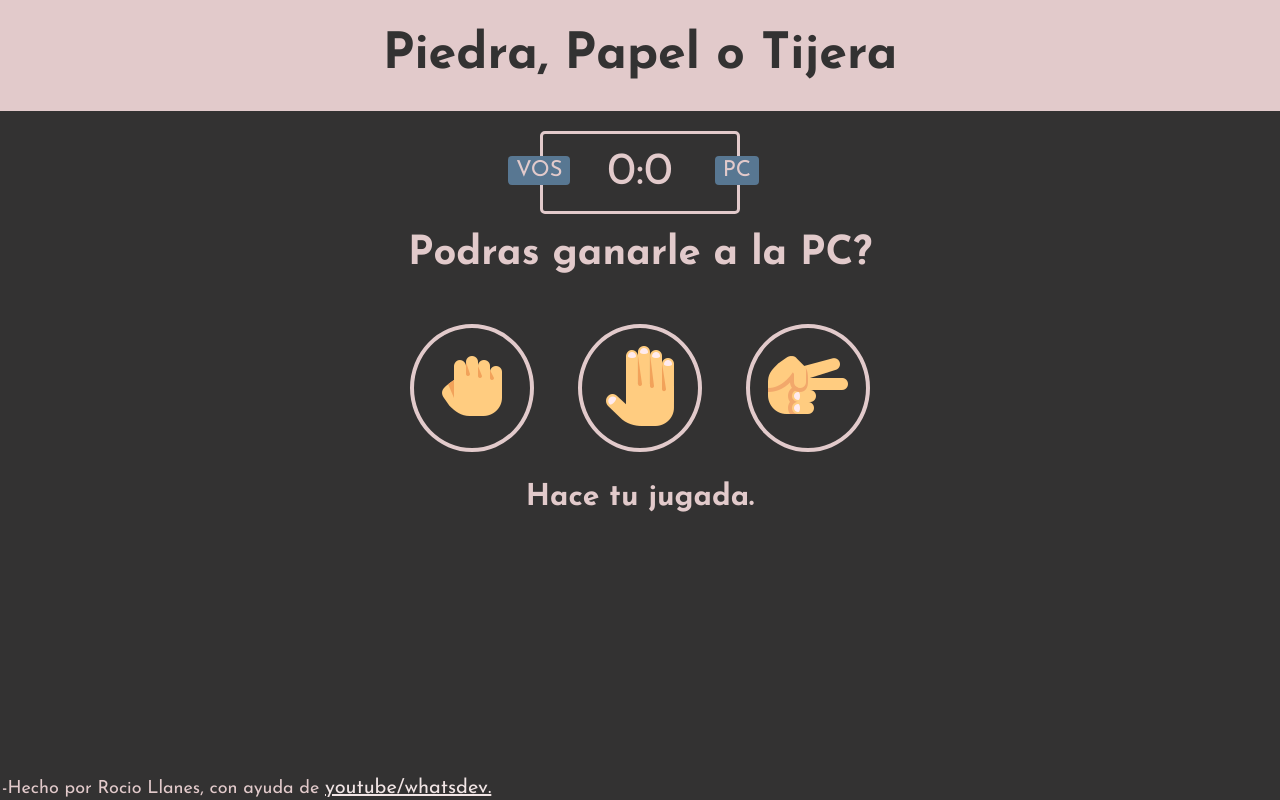
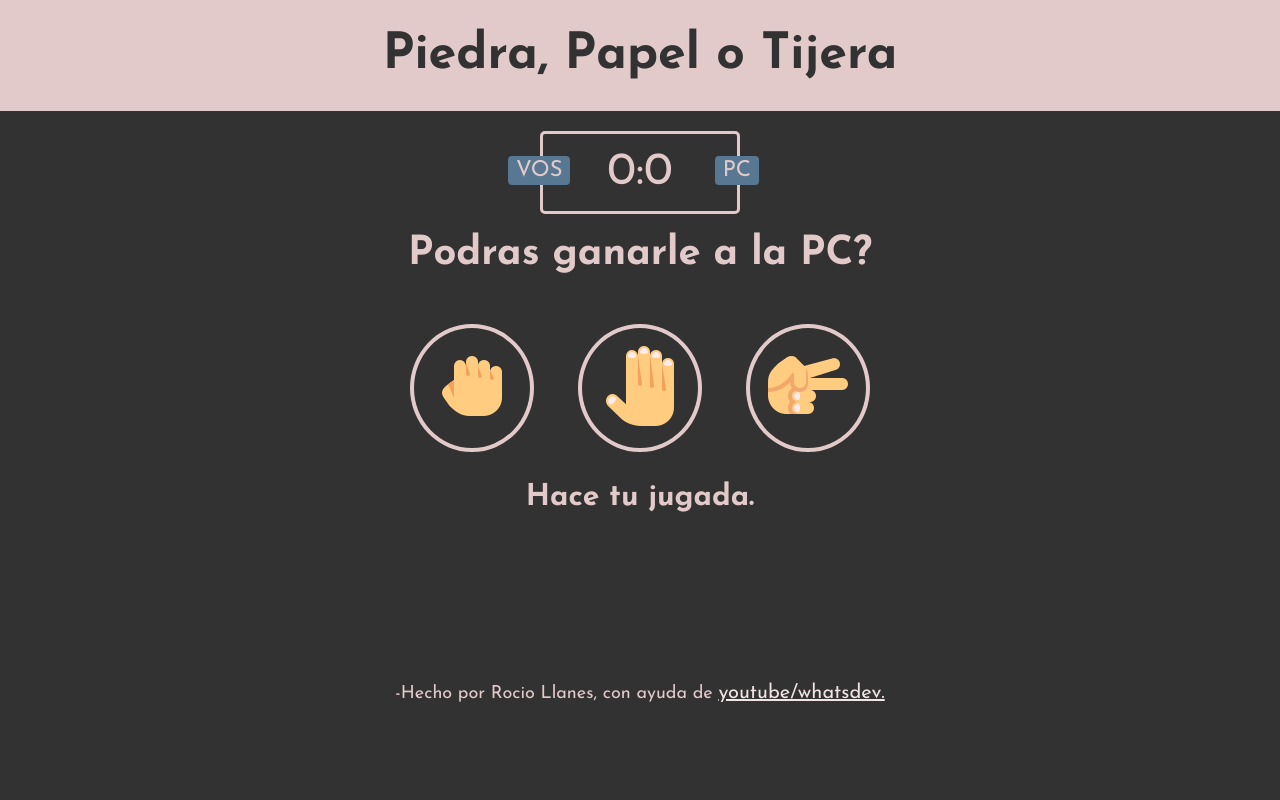
Before and after one commit to rollanes/piedra-papel-tijera, a plain HTML site: page index.html in a window 1280 px wide. Drawn offline with Linux system fonts and the light colour scheme.

Commit message:
Se editan html y css para arreglar posicion absoluta

```diff
--- a/index.html
+++ b/index.html
@@ -41,7 +41,11 @@
 
     <p id="action-message">Hace tu jugada.</p>
 
-    <p id="thanks-message">-Hecho por Rocio Llanes, con ayuda de <a id="thanks-message-link" href="https://www.youtube.com/channel/UC0tRdbXVDbhaRvZPKsRgmxg/featured">youtube/whatsdev.</a></p>
+
+
+    <div class="footer">
+        <p id="thanks-message">-Hecho por Rocio Llanes, con ayuda de <a id="thanks-message-link" href="https://www.youtube.com/channel/UC0tRdbXVDbhaRvZPKsRgmxg/featured">youtube/whatsdev.</a></p>
+    </div>
     <script src="app.js"></script>
 </body>
 </html>
--- a/style.css
+++ b/style.css
@@ -112,14 +112,20 @@ header > h1 {
 
 #thanks-message{
     color: #E2CACB;
-    position: absolute;
-    bottom: 2px;
-    left: 2px;
     font-family: 'Josefin Sans', sans-serif;
     font-size: 18px;
+    margin-top: 170px;
 }
 
 #thanks-message-link{
     color: #F1E5E5;
     font-size: 20px;
 }
+
+.footer {
+    display: block;
+    left: 0;
+    bottom: 0;
+    width: 100%;
+    text-align: center;
+}
```
